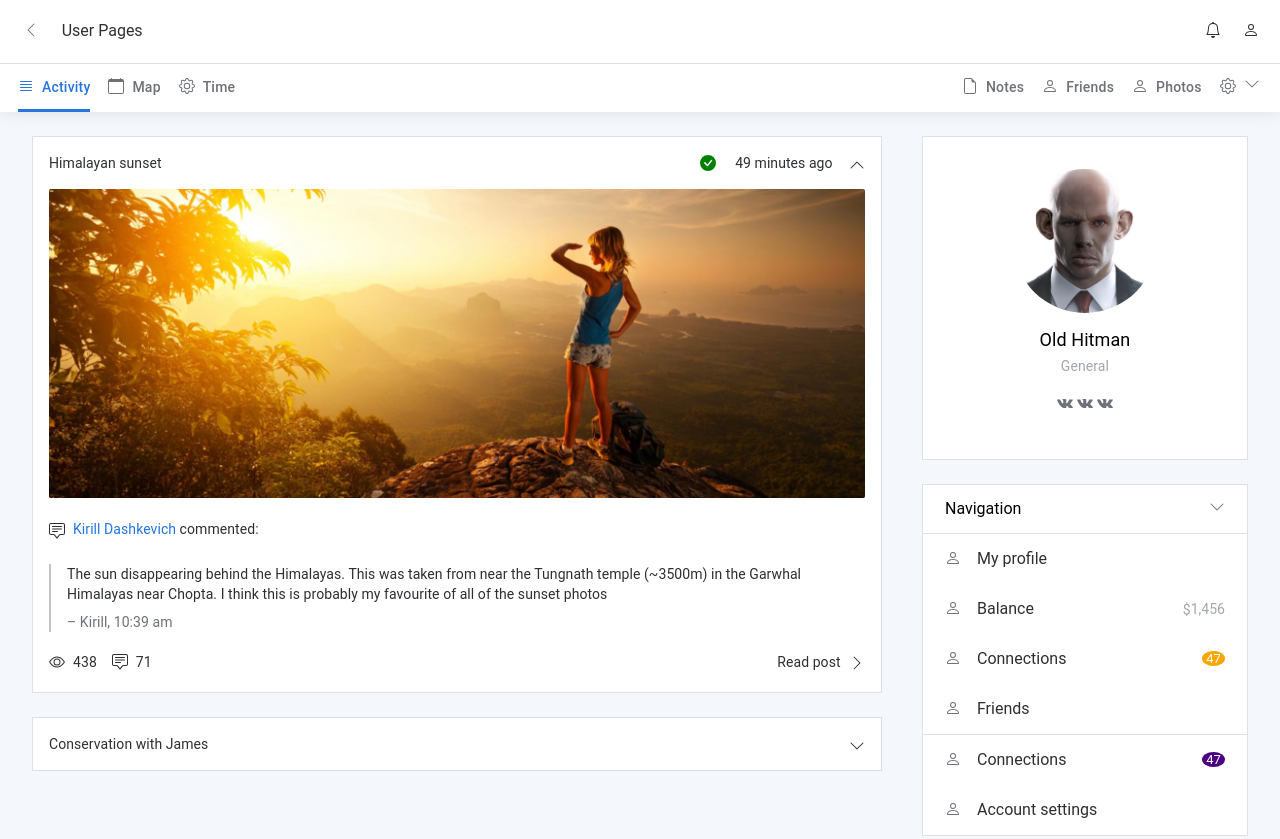
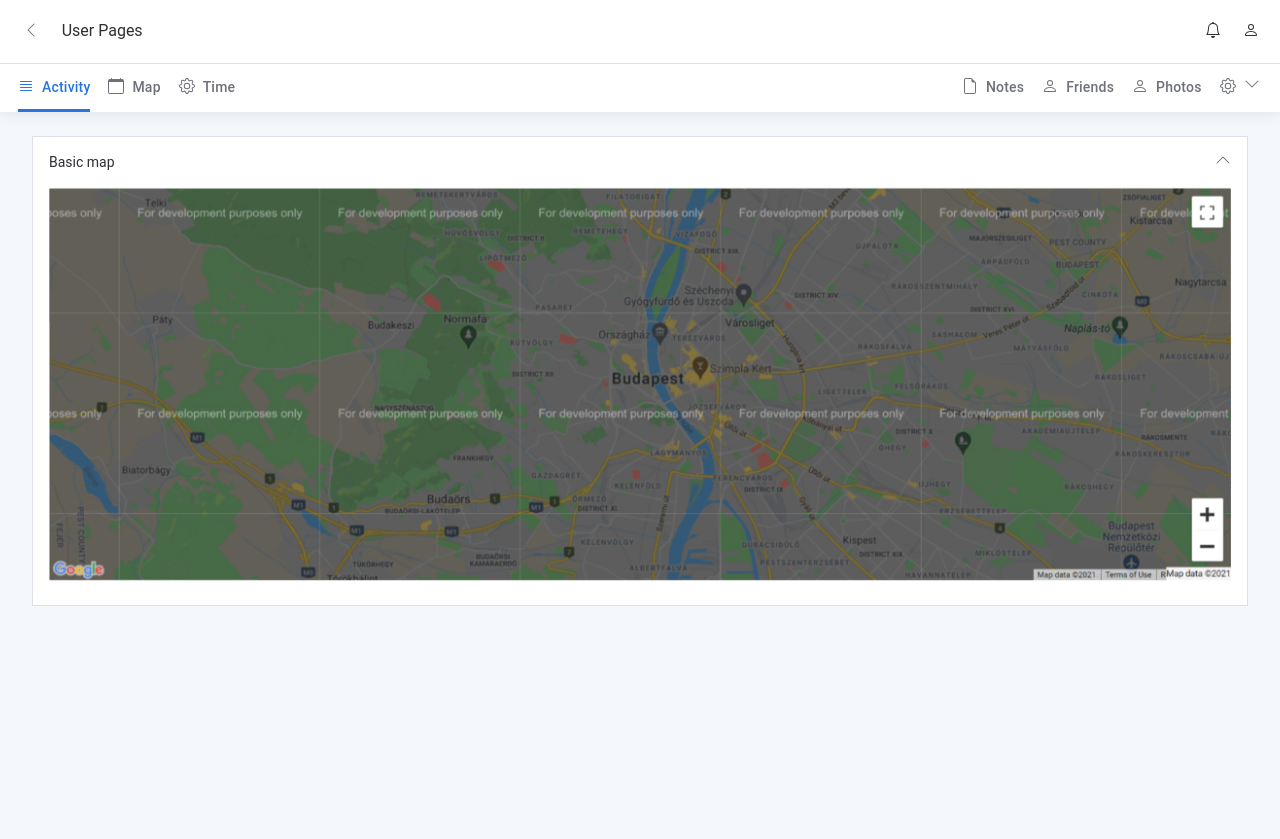
Before and after one commit to Volkov190/HimalayanSunset, a website built with webpack: page src/index.html in a window 1280 px wide. Shown: the top 839 px of the page. Built offline with nearby package versions, Linux system fonts and the light colour scheme.

Commit message:
map layout

```diff
--- a/src/index.html
+++ b/src/index.html
@@ -92,7 +92,7 @@
         </div>
     </header>
     <main class="content">
-        <div class="activity">
+        <div class="activity content__activity">
             <div class="activity__content_left left-activity-content">
                 <div class="left-activity-content__post post">
                     <div class="post__header">
@@ -337,6 +337,19 @@
                 </div>
             </div>
         </div>
+        <div class="content__map map">
+            <div class="map__header">
+                <div class="map__title">Basic map</div>
+                <div class="map__minimize-icon">
+                    <svg xmlns="http://www.w3.org/2000/svg" width="16" height="16" fill="currentColor" class="bi bi-chevron-up" viewBox="0 0 16 16">
+                        <path fill-rule="evenodd" d="M7.646 4.646a.5.5 0 0 1 .708 0l6 6a.5.5 0 0 1-.708.708L8 5.707l-5.646 5.647a.5.5 0 0 1-.708-.708l6-6z"/>
+                    </svg>
+                </div>
+            </div>
+            <div class="map__main-box">
+                <img src="./img/image 2022map.jpg" alt="map">
+            </div>
+        </div>
     </main>
 </body>
 </html>
--- /dev/null
+++ b/src/styles/content/map/style.sass
@@ -0,0 +1,20 @@
+.map
+    background-color: #FFF
+    border: 1px solid #DDE0E6
+    padding-left: 16px
+    padding-right: 16px
+    padding-bottom: 20px
+    &__header
+        display: flex
+        height: 50px
+        align-items: center
+    &__title
+        line-height: 50px
+        font-size: 14px
+        color: #2D2F33
+    &__minimize-icon
+        margin-left: auto
+        color: #6E7178
+    &__main-box
+        img
+            width: 100%
--- a/src/styles/content/style.sass
+++ b/src/styles/content/style.sass
@@ -1,6 +1,10 @@
+
+@import './activity/style'
+@import './map/style'
+
 .content
     // border: 1px solid aqua
     height: 1000px //debug
     margin: 24px 32px
-
-@import './activity/style'
+    &__activity
+        display: none
```
Also changed, not shown: src/img/image 2022map.jpg (added).
